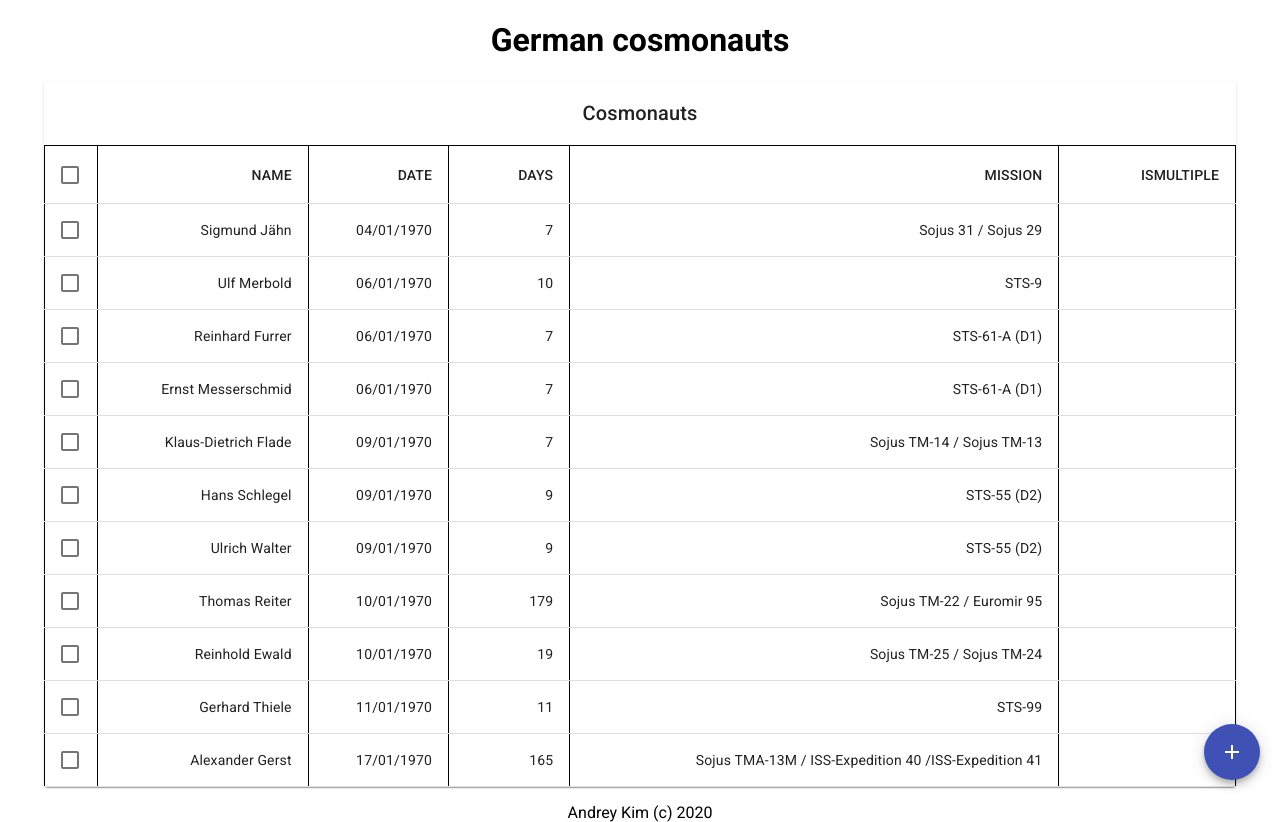
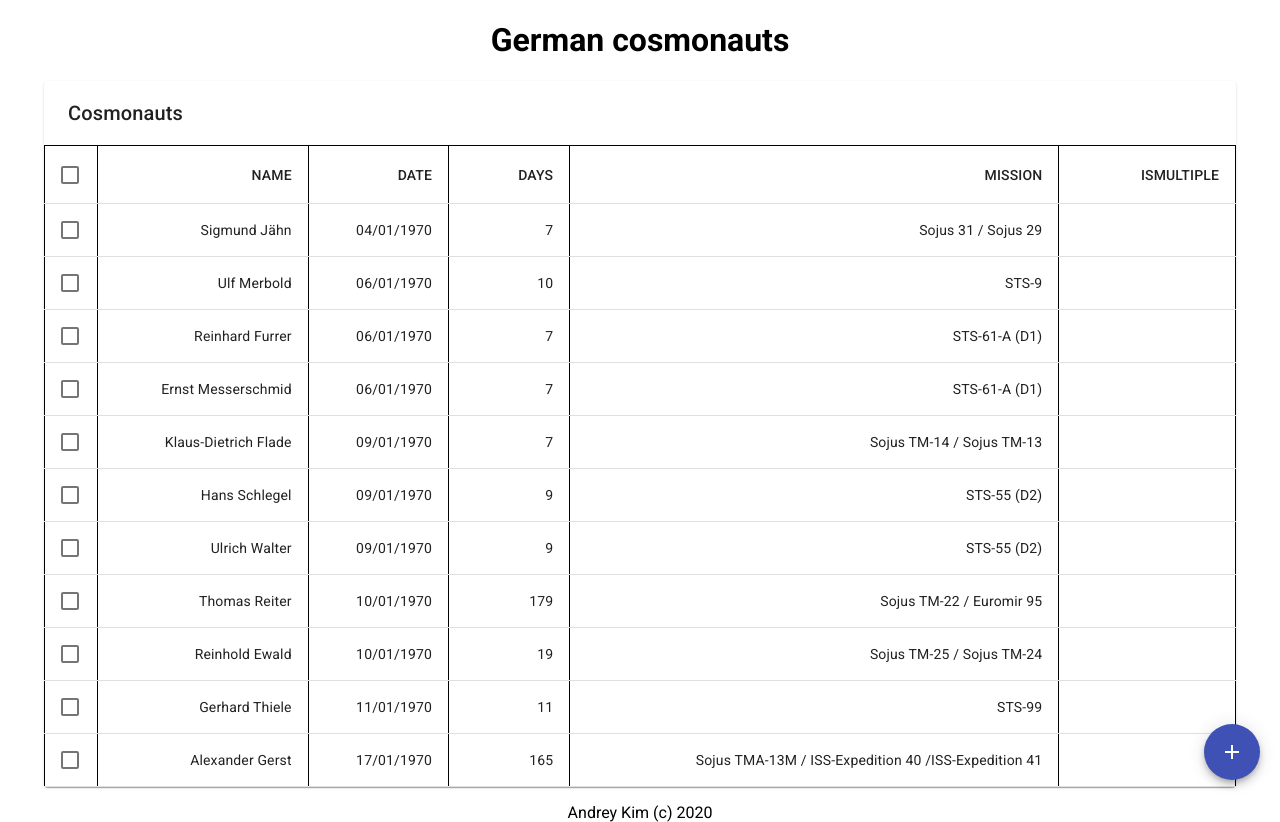
Before and after one commit to kimoofey/radix-table, a React (Create React App) app: page / in a window 1280 px wide. Built offline with nearby package versions, Linux system fonts and the light colour scheme.

Commit message:
feat: implement 'remove' function

```diff
--- a/src/Component/Table/index.tsx
+++ b/src/Component/Table/index.tsx
@@ -1,13 +1,11 @@
 import React, {Component} from 'react';
 import {format} from "date-fns";
-import {createStyles, lighten, makeStyles, Theme, withStyles, WithStyles} from '@material-ui/core/styles';
+import {createStyles, Theme, withStyles, WithStyles} from '@material-ui/core/styles';
 import AddIcon from '@material-ui/icons/Add';
 import AddCosmonautModal from "../AddCosmonautModal";
 import Checkbox from '@material-ui/core/Checkbox';
 import Container from "@material-ui/core/Container";
-import DeleteIcon from '@material-ui/icons/Delete';
 import Fab from "@material-ui/core/Fab";
-import IconButton from '@material-ui/core/IconButton';
 import Paper from '@material-ui/core/Paper';
 import Table from '@material-ui/core/Table';
 import TableBody from '@material-ui/core/TableBody';
@@ -16,9 +14,7 @@ import TableContainer from '@material-ui/core/TableContainer';
 import TableHead from '@material-ui/core/TableHead';
 import TableRow from '@material-ui/core/TableRow';
 import TableSortLabel from '@material-ui/core/TableSortLabel';
-import Toolbar from '@material-ui/core/Toolbar';
-import Tooltip from "@material-ui/core/Tooltip";
-import Typography from '@material-ui/core/Typography';
+import TableToolbar from "../TableToolbar";
 import {Cosmonaut, TablePropsInterface, TableStateInterface} from '../../types'
 import {data, headers, sortOrder} from "../../CONSTS";
 
@@ -54,49 +50,6 @@ const styles = (theme: Theme) => createStyles({
     },
 });
 
-const useToolbarStyles = makeStyles((theme: Theme) => ({
-    highlight:
-        theme.palette.type === 'light'
-            ? {
-                color: theme.palette.secondary.main,
-                backgroundColor: lighten(theme.palette.secondary.light, 0.85),
-            }
-            : {
-                color: theme.palette.text.primary,
-                backgroundColor: theme.palette.secondary.dark,
-            },
-    title: {
-        flex: '1 1 100%',
-    },
-}));
-
-const EnhancedTableToolbar = (props: { numSelected: number }) => {
-    const classes = useToolbarStyles();
-    const {numSelected} = props;
-
-    return (
-        <Toolbar className={numSelected > 0 ? classes.highlight : undefined}>
-            {numSelected > 0 ? (
-                <Typography className={classes.title} color="inherit" variant="subtitle1" component="div">
-                    {numSelected} selected
-                </Typography>
-            ) : (
-                <Typography className={classes.title} variant="h6" id="tableTitle" component="div">
-                    Cosmonauts
-                </Typography>
-            )}
-
-            {numSelected > 0 ? (
-                <Tooltip title="Delete">
-                    <IconButton aria-label="delete">
-                        <DeleteIcon/>
-                    </IconButton>
-                </Tooltip>
-            ) : null}
-        </Toolbar>
-    );
-};
-
 export type TableProps = TablePropsInterface & WithStyles<typeof styles>;
 
 class TablePresenter extends Component<TableProps, TableStateInterface> {
@@ -111,6 +64,11 @@ class TablePresenter extends Component<TableProps, TableStateInterface> {
             selectedRows: [],
         }
     }
+
+    handleDelete = () => {
+        const newData = this.state.data.filter((profile: Cosmonaut) => !this.state.selectedRows.includes(profile.name));
+        this.setState({data: newData, selectedRows: []});
+    };
 
     handleRowClick = (event: React.MouseEvent, name: string) => {
         const selectedIndex = this.state.selectedRows.indexOf(name);
@@ -221,7 +179,7 @@ class TablePresenter extends Component<TableProps, TableStateInterface> {
         return (
             <Container className={this.props.classes.root}>
                 <Paper className={this.props.classes.paper}>
-                    <EnhancedTableToolbar numSelected={this.state.selectedRows.length}/>
+                    <TableToolbar numSelected={this.state.selectedRows.length} handleDelete={this.handleDelete}/>
                     <TableContainer>
                         <Table>
                             <TableHead>
--- /dev/null
+++ b/src/Component/TableToolbar/index.tsx
@@ -0,0 +1,48 @@
+import {lighten, makeStyles, Theme} from "@material-ui/core/styles";
+import Toolbar from "@material-ui/core/Toolbar";
+import Typography from "@material-ui/core/Typography";
+import Tooltip from "@material-ui/core/Tooltip/Tooltip";
+import IconButton from "@material-ui/core/IconButton";
+import DeleteIcon from '@material-ui/icons/Delete';
+import {TableToolbarProps} from "../../types";
+import React from "react";
+
+const useToolbarStyles = makeStyles((theme: Theme) => ({
+    highlight: {
+        color: theme.palette.secondary.main,
+        backgroundColor: lighten(theme.palette.secondary.light, 0.85),
+    },
+    title: {
+        display: 'flex',
+        flex: '1 1 100%',
+    },
+}));
+
+const TableToolbar = (props: TableToolbarProps) => {
+    const classes = useToolbarStyles();
+    const {numSelected, handleDelete} = props;
+
+    return (
+        <Toolbar className={numSelected > 0 ? classes.highlight : ''}>
+            {numSelected > 0 ? (
+                <Typography className={classes.title} color="inherit" variant="h6" component="div">
+                    {numSelected} selected
+                </Typography>
+            ) : (
+                <Typography className={classes.title} variant="h6" id="tableTitle" component="div">
+                    Cosmonauts
+                </Typography>
+            )}
+
+            {numSelected > 0 ? (
+                <Tooltip title="Delete">
+                    <IconButton aria-label="delete" onClick={handleDelete}>
+                        <DeleteIcon/>
+                    </IconButton>
+                </Tooltip>
+            ) : null}
+        </Toolbar>
+    );
+};
+
+export default TableToolbar;
--- a/src/types.ts
+++ b/src/types.ts
@@ -38,3 +38,8 @@ export interface ModalPropsInterface {
 export interface ModalStateInterface {
     cosmonaut: Cosmonaut;
 }
+
+export interface TableToolbarProps {
+    numSelected: number;
+    handleDelete: () => void;
+}
```
